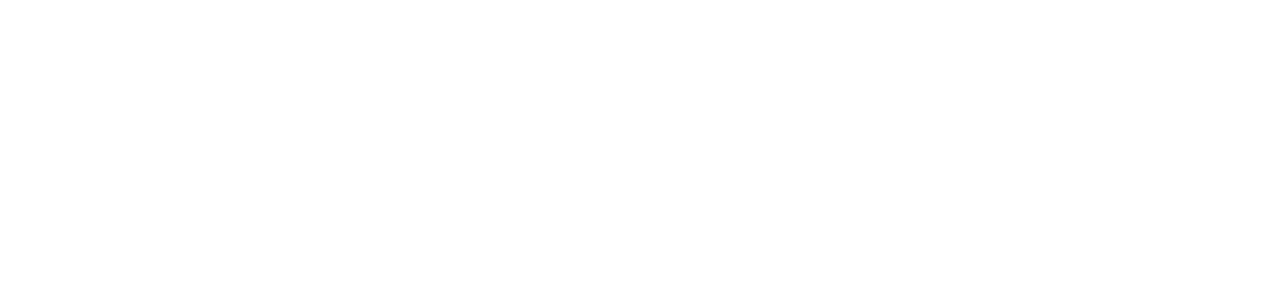
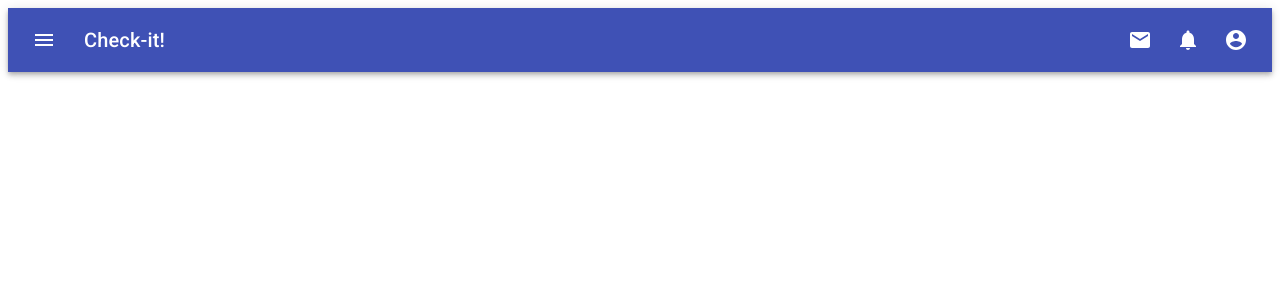
Before and after one commit to spetrochenko/Check-It, a React (Create React App) app in the folder CI.Web/checkit-ui/: page / in a window 1280 px wide. Shown: the top 300 px of the page. Built offline with nearby package versions, Linux system fonts and the light colour scheme.

Commit message:
Added navbar and preloader.

```diff
--- a/CI.Web/checkit-ui/package.json
+++ b/CI.Web/checkit-ui/package.json
@@ -3,6 +3,8 @@
   "version": "0.1.0",
   "private": true,
   "dependencies": {
+    "@material-ui/core": "^4.2.1",
+    "@material-ui/icons": "^4.2.1",
     "@types/jest": "24.0.15",
     "@types/node": "12.6.2",
     "@types/react": "16.8.23",
@@ -10,6 +12,7 @@
     "react": "^16.8.6",
     "react-dom": "^16.8.6",
     "react-scripts": "3.0.1",
+    "typeface-roboto": "0.0.75",
     "typescript": "3.5.3"
   },
   "scripts": {
--- a/CI.Web/checkit-ui/src/components/startup/App.tsx
+++ b/CI.Web/checkit-ui/src/components/startup/App.tsx
@@ -1,21 +1,34 @@
 
-import React, { Component } from 'react';
+import React, { Component, Suspense } from 'react';
+import { createStyles, Theme, makeStyles } from '@material-ui/core/styles';
+import CircularProgress from '@material-ui/core/CircularProgress';
 import Header from './Header';
 import Main from './Main';
 import Footer from './Footer';
+import 'typeface-roboto';
 
-export class App extends Component {
+const useStyles = makeStyles((theme: Theme) =>
+    createStyles({
+        progress: {
+            margin: theme.spacing(2),
+        },
+    }),
+);
 
-    render() {
+export function App() {
+    const classes = useStyles();
 
-        return (
-            <div>
+    return (
+        <div>
+            <Suspense fallback={
+                <div>
+                    <CircularProgress className={classes.progress} />
+                </div>
+            }>
                 <Header />
-                <Main />
-                <Footer />
-            </div>
-        )
-    }
+            </Suspense>
+        </div>
+    )
 }
 
 export default App
--- a/CI.Web/checkit-ui/src/components/startup/Header.tsx
+++ b/CI.Web/checkit-ui/src/components/startup/Header.tsx
@@ -1,13 +1,196 @@
 import React, { Component } from 'react'
+import { fade, makeStyles, Theme, createStyles } from '@material-ui/core/styles';
+import AppBar from '@material-ui/core/AppBar';
+import Toolbar from '@material-ui/core/Toolbar';
+import IconButton from '@material-ui/core/IconButton';
+import Typography from '@material-ui/core/Typography';
+import InputBase from '@material-ui/core/InputBase';
+import Badge from '@material-ui/core/Badge';
+import MenuItem from '@material-ui/core/MenuItem';
+import Menu from '@material-ui/core/Menu';
+import MenuIcon from '@material-ui/icons/Menu';
+import SearchIcon from '@material-ui/icons/Search';
+import AccountCircle from '@material-ui/icons/AccountCircle';
+import MailIcon from '@material-ui/icons/Mail';
+import NotificationsIcon from '@material-ui/icons/Notifications';
+import MoreIcon from '@material-ui/icons/More';
 
-export class Header extends Component {
-    render() {
-        return (
-            <div>
+const useStyles = makeStyles((theme: Theme) =>
+    createStyles({
+        grow: {
+            flexGrow: 1,
+        },
+        menuButton: {
+            marginRight: theme.spacing(2),
+        },
+        title: {
+            display: 'none',
+            [theme.breakpoints.up('sm')]: {
+                display: 'block',
+            },
+        },
+        inputRoot: {
+            color: 'inherit',
+        },
+        inputInput: {
+            padding: theme.spacing(1, 1, 1, 7),
+            transition: theme.transitions.create('width'),
+            width: '100%',
+            [theme.breakpoints.up('md')]: {
+                width: 200,
+            },
+        },
+        sectionDesktop: {
+            display: 'none',
+            [theme.breakpoints.up('md')]: {
+                display: 'flex',
+            },
+        },
+        sectionMobile: {
+            display: 'flex',
+            [theme.breakpoints.up('md')]: {
+                display: 'none',
+            },
+        },
+    }),
+);
 
-            </div>
-        )
+export function Header() {
+
+    const classes = useStyles();
+    const [anchorEl, setAnchorEl] = React.useState<null | HTMLElement>(null);
+    const [mobileMoreAnchorEl, setMobileMoreAnchorEl] = React.useState<null | HTMLElement>(null);
+
+    const isMenuOpen = Boolean(anchorEl);
+    const isMobileMenuOpen = Boolean(mobileMoreAnchorEl);
+
+    function handleProfileMenuOpen(event: React.MouseEvent<HTMLElement>) {
+        setAnchorEl(event.currentTarget);
     }
+
+    function handleMobileMenuClose() {
+        setMobileMoreAnchorEl(null);
+    }
+
+    function handleMenuClose() {
+        setAnchorEl(null);
+        handleMobileMenuClose();
+    }
+
+    function handleMobileMenuOpen(event: React.MouseEvent<HTMLElement>) {
+        setMobileMoreAnchorEl(event.currentTarget);
+    }
+
+    const menuId = 'primary-search-account-menu';
+    const renderMenu = (
+        <Menu
+            anchorEl={anchorEl}
+            anchorOrigin={{ vertical: 'top', horizontal: 'right' }}
+            id={menuId}
+            keepMounted
+            transformOrigin={{ vertical: 'top', horizontal: 'right' }}
+            open={isMenuOpen}
+            onClose={handleMenuClose}
+        >
+        </Menu>
+    );
+
+    const mobileMenuId = 'primary-search-account-menu-mobile';
+    const renderMobileMenu = (
+        <Menu
+            anchorEl={mobileMoreAnchorEl}
+            anchorOrigin={{ vertical: 'top', horizontal: 'right' }}
+            id={mobileMenuId}
+            keepMounted
+            transformOrigin={{ vertical: 'top', horizontal: 'right' }}
+            open={isMobileMenuOpen}
+            onClose={handleMobileMenuClose}
+        >
+            <MenuItem>
+                <IconButton color="inherit">
+                    <Badge color="secondary">
+                        <MailIcon />
+                    </Badge>
+                </IconButton>
+                <p>Messages</p>
+            </MenuItem>
+            <MenuItem>
+                <IconButton color="inherit">
+                    <Badge color="secondary">
+                        <NotificationsIcon />
+                    </Badge>
+                </IconButton>
+                <p>Notifications</p>
+            </MenuItem>
+            <MenuItem onClick={handleProfileMenuOpen}>
+                <IconButton
+                    aria-label="Account of current user"
+                    aria-controls="primary-search-account-menu"
+                    aria-haspopup="true"
+                    color="inherit"
+                >
+                    <AccountCircle />
+                </IconButton>
+                <p>Profile</p>
+            </MenuItem>
+        </Menu>
+    );
+
+    return (
+        <div className={classes.grow}>
+            <AppBar position="static" color="primary">
+                <Toolbar>
+                    <IconButton
+                        edge="start"
+                        className={classes.menuButton}
+                        color="inherit"
+                        aria-label="Open drawer"
+                    >
+                        <MenuIcon />
+                    </IconButton>
+                    <Typography className={classes.title} variant="h6" noWrap>
+                        Check-it!
+                    </Typography>
+                    <div className={classes.grow} />
+                    <div className={classes.sectionDesktop}>
+                        <IconButton color="inherit">
+                            <Badge color="secondary">
+                                <MailIcon />
+                            </Badge>
+                        </IconButton>
+                        <IconButton color="inherit">
+                            <Badge color="secondary">
+                                <NotificationsIcon />
+                            </Badge>
+                        </IconButton>
+                        <IconButton
+                            edge="end"
+                            aria-label="Account of current user"
+                            aria-controls={menuId}
+                            aria-haspopup="true"
+                            onClick={handleProfileMenuOpen}
+                            color="inherit"
+                        >
+                            <AccountCircle />
+                        </IconButton>
+                    </div>
+                    <div className={classes.sectionMobile}>
+                        <IconButton
+                            aria-label="Show more"
+                            aria-controls={mobileMenuId}
+                            aria-haspopup="true"
+                            onClick={handleMobileMenuOpen}
+                            color="inherit"
+                        >
+                            <MoreIcon />
+                        </IconButton>
+                    </div>
+                </Toolbar>
+            </AppBar>
+            {renderMobileMenu}
+            {renderMenu}
+        </div>
+    );
 }
 
 export default Header
```
Also changed, not shown: 1 other file (tests, documents, lock files or other folders).
